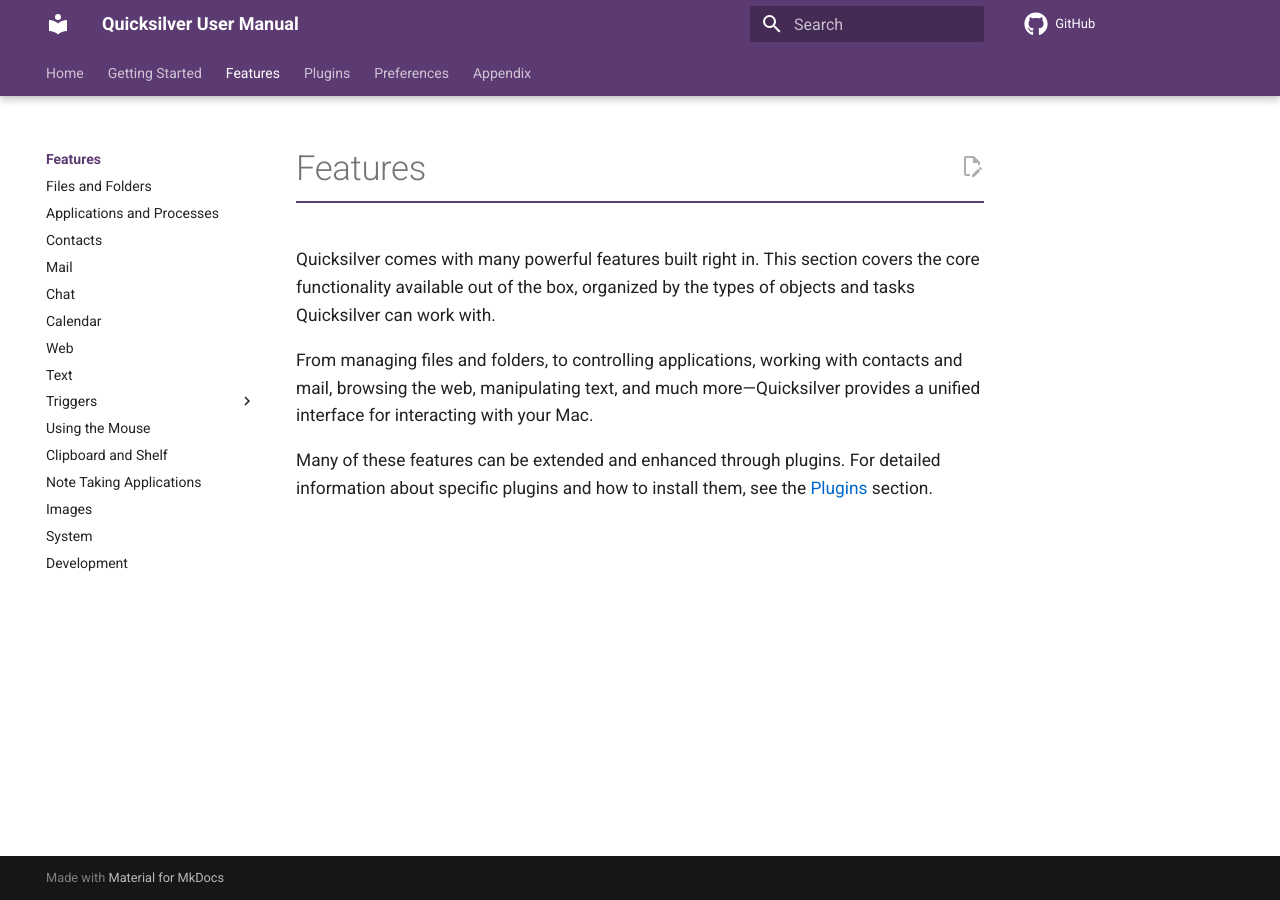
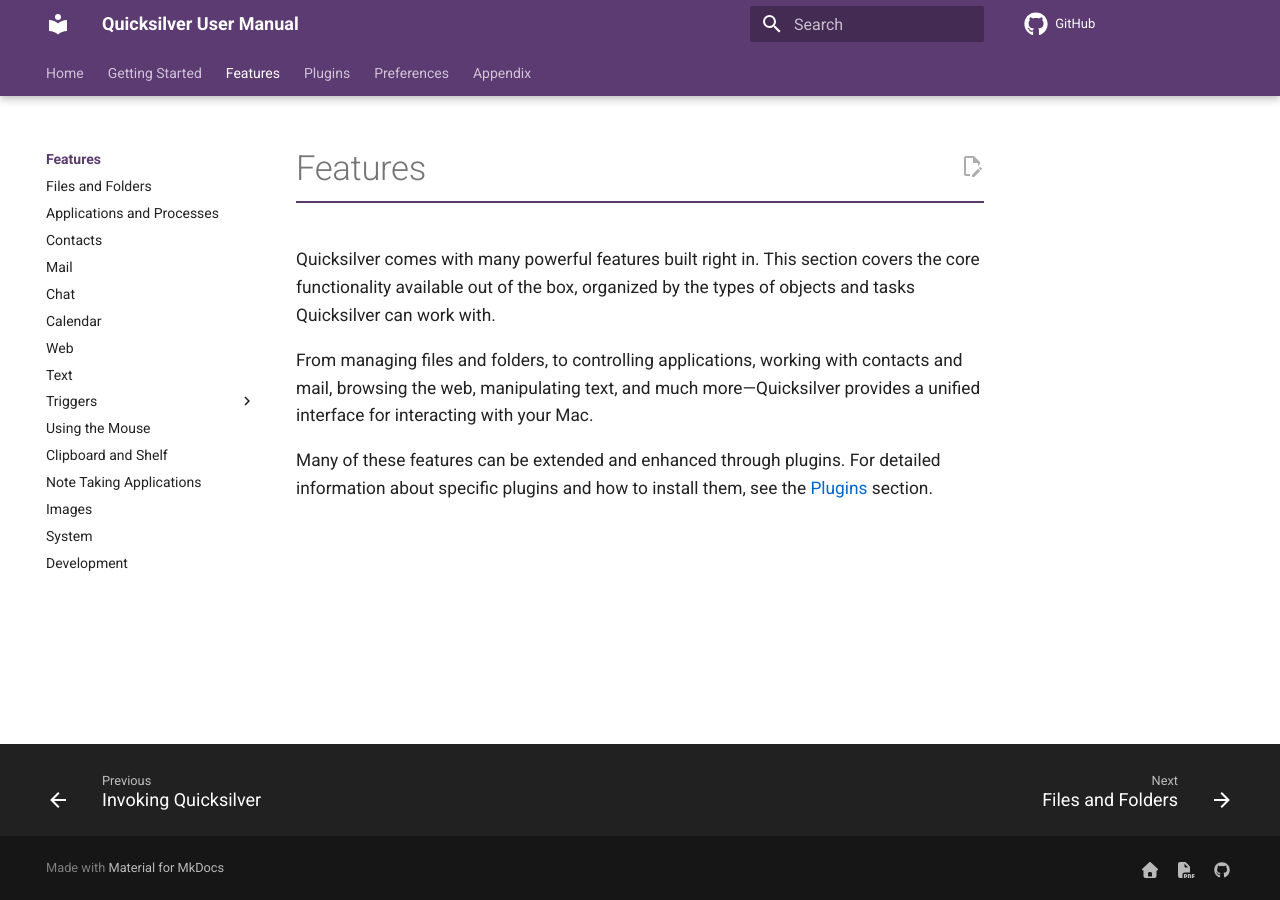
Before and after one commit to quicksilver/manual, an MkDocs documentation site: the page built from docs/features/index.md, in a window 1280 px wide. Built offline with MkDocs 1.6.1 and Material for MkDocs 9.7.7, drawn with Linux system fonts in a browser that asks for light colours; comment, search, counter and statistics services are not loaded.

Commit message:
add links to footer

```diff
--- a/mkdocs.yml
+++ b/mkdocs.yml
@@ -147,6 +147,7 @@
   - navigation.tabs.sticky
   - navigation.instant
   - navigation.indexes
+  - navigation.footer
   - content.action.edit
   - search.suggest
   - search.highlight
@@ -165,3 +166,11 @@
   - accent: purple
     primary: custom
     scheme: dark
+extra:
+  social:
+    - icon: fontawesome/solid/home
+      link: https://qsapp.com
+    - icon: fontawesome/solid/file-pdf
+      link: https://qsapp.com/manual/pdf/quicksilver-manual.pdf
+    - icon: fontawesome/brands/github
+      link: https://github.com/quicksilver/quicksilver
```
